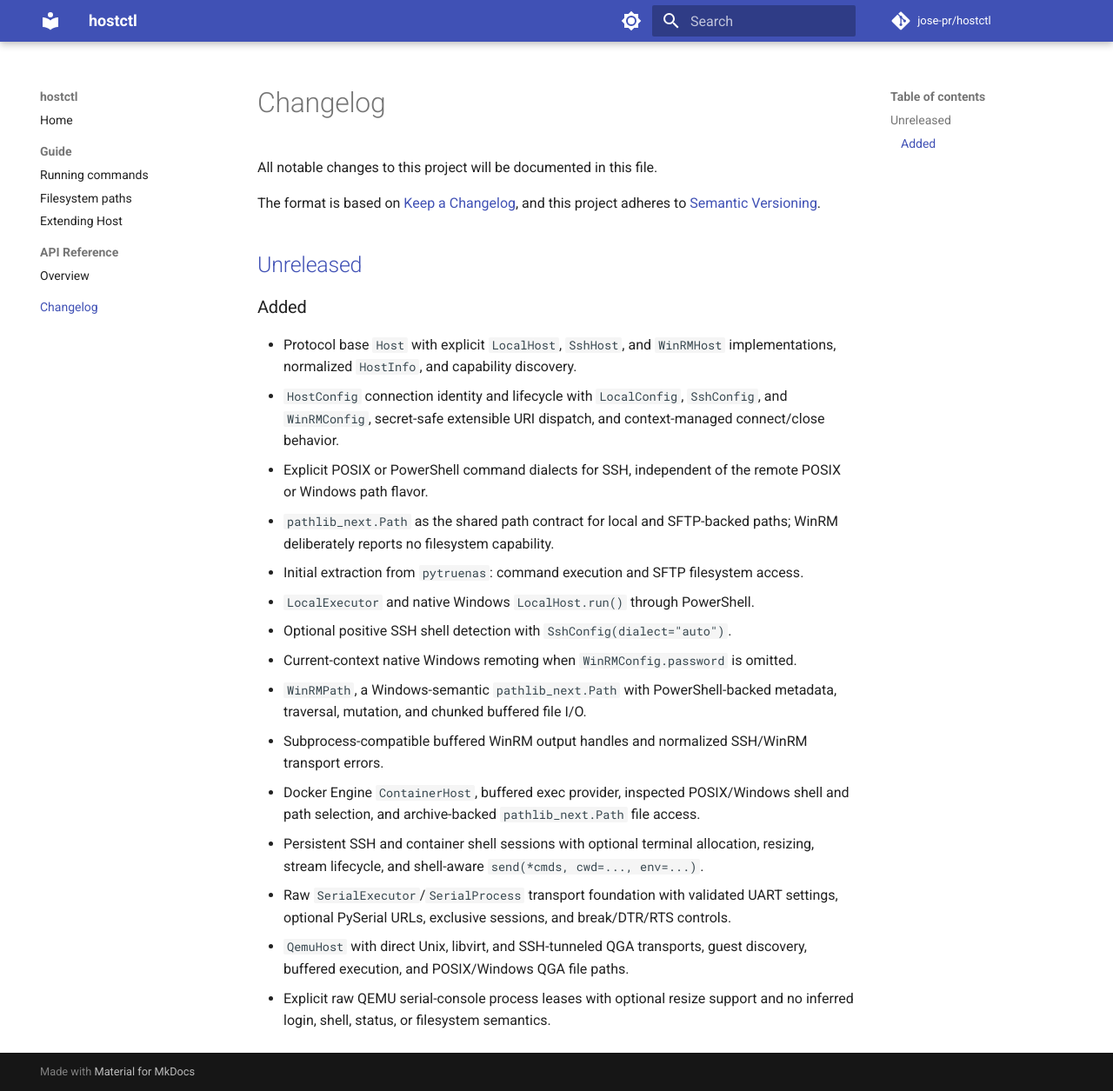
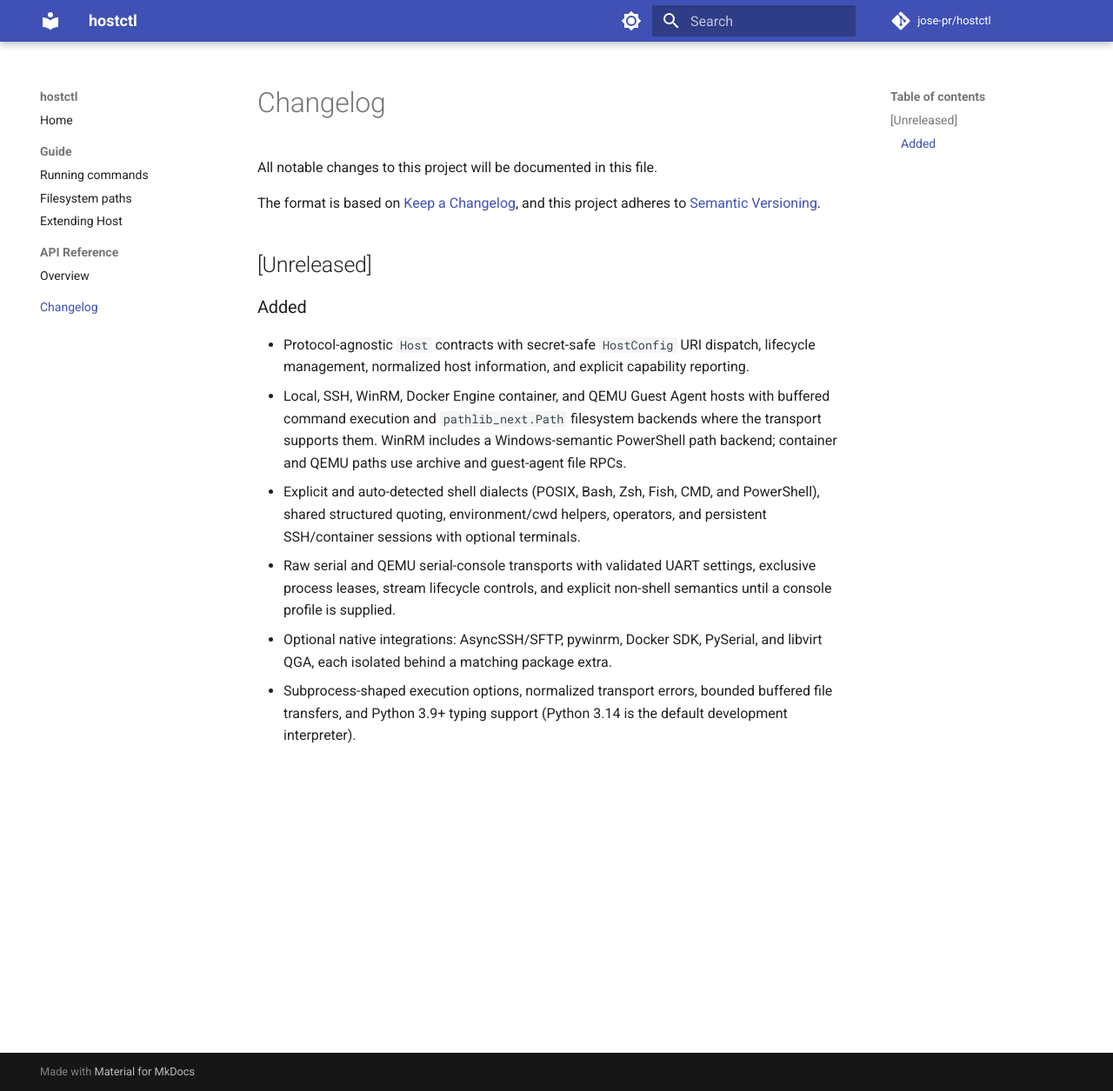
Before and after one commit to jose-pr/hostctl, an MkDocs documentation site: the page built from docs/changelog.md, in a window 1280 px wide and 1255 px high. Shown: the whole window at 87% size. Built offline with MkDocs 1.6.1 and Material for MkDocs 9.7.7, drawn with Linux system fonts in a browser that asks for light colours; comment, search, counter and statistics services are not loaded.

```diff
--- a/CHANGELOG.md
+++ b/CHANGELOG.md
@@ -9,32 +9,23 @@ and this project adheres to [Semantic Versioning](https://semver.org/).
 
 ### Added
 
-- Protocol base `Host` with explicit `LocalHost`, `SshHost`, and `WinRMHost`
-  implementations, normalized `HostInfo`, and capability discovery.
-- `HostConfig` connection identity and lifecycle with `LocalConfig`, `SshConfig`,
-  and `WinRMConfig`, secret-safe extensible URI dispatch, and context-managed
-  connect/close behavior.
-- Explicit POSIX or PowerShell command dialects for SSH, independent of the remote
-  POSIX or Windows path flavor.
-- `pathlib_next.Path` as the shared path contract for local and SFTP-backed paths;
-  WinRM deliberately reports no filesystem capability.
-- Initial extraction from `pytruenas`: command execution and SFTP filesystem access.
-- `LocalExecutor` and native Windows `LocalHost.run()` through PowerShell.
-- Optional positive SSH shell detection with `SshConfig(dialect="auto")`.
-- Current-context native Windows remoting when `WinRMConfig.password` is omitted.
-- `WinRMPath`, a Windows-semantic `pathlib_next.Path` with PowerShell-backed
-  metadata, traversal, mutation, and chunked buffered file I/O.
-- Subprocess-compatible buffered WinRM output handles and normalized SSH/WinRM
-  transport errors.
-- Docker Engine `ContainerHost`, buffered exec provider, inspected POSIX/Windows
-  shell and path selection, and archive-backed `pathlib_next.Path` file access.
-- Persistent SSH and container shell sessions with optional terminal allocation,
-  resizing, stream lifecycle, and shell-aware `send(*cmds, cwd=..., env=...)`.
-- Raw `SerialExecutor`/`SerialProcess` transport foundation with validated UART
-  settings, optional PySerial URLs, exclusive sessions, and break/DTR/RTS controls.
-- `QemuHost` with direct Unix, libvirt, and SSH-tunneled QGA transports,
-  guest discovery, buffered execution, and POSIX/Windows QGA file paths.
-- Explicit raw QEMU serial-console process leases with optional resize support
-  and no inferred login, shell, status, or filesystem semantics.
+- Protocol-agnostic `Host` contracts with secret-safe `HostConfig` URI
+  dispatch, lifecycle management, normalized host information, and explicit
+  capability reporting.
+- Local, SSH, WinRM, Docker Engine container, and QEMU Guest Agent hosts with
+  buffered command execution and `pathlib_next.Path` filesystem backends where
+  the transport supports them. WinRM includes a Windows-semantic PowerShell
+  path backend; container and QEMU paths use archive and guest-agent file RPCs.
+- Explicit and auto-detected shell dialects (POSIX, Bash, Zsh, Fish, CMD, and
+  PowerShell), shared structured quoting, environment/cwd helpers, operators,
+  and persistent SSH/container sessions with optional terminals.
+- Raw serial and QEMU serial-console transports with validated UART settings,
+  exclusive process leases, stream lifecycle controls, and explicit
+  non-shell semantics until a console profile is supplied.
+- Optional native integrations: AsyncSSH/SFTP, pywinrm, Docker SDK, PySerial,
+  and libvirt QGA, each isolated behind a matching package extra.
+- Subprocess-shaped execution options, normalized transport errors, bounded
+  buffered file transfers, and Python 3.9+ typing support (Python 3.14 is the
+  default development interpreter).
 
-[Unreleased]: https://github.com/jose-pr/hostctl/compare/v0.1.0...HEAD
+<!-- Add the [Unreleased] compare link after the first v0.1.0 tag exists. -->
--- a/pyproject.toml
+++ b/pyproject.toml
@@ -61,6 +61,9 @@ exclude = ["/.*"]
 [tool.hatch.build.targets.wheel]
 packages = ["src/hostctl"]
 
+[tool.hatch.build.targets.wheel.force-include]
+"README.md" = "README.md"
+
 [tool.pytest.ini_options]
 pythonpath = ["src"]
 testpaths = ["tests"]
```
Also changed, not shown: README.md (+9 -1 lines), docs/api/reference.md (+68 -8 lines), docs/index.md (+2 -1 lines), 2 other files.
